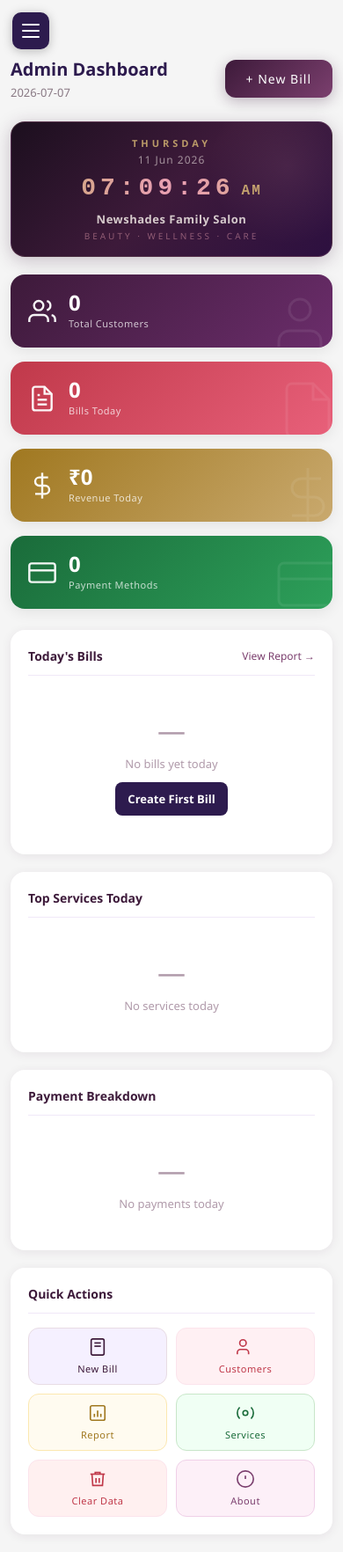
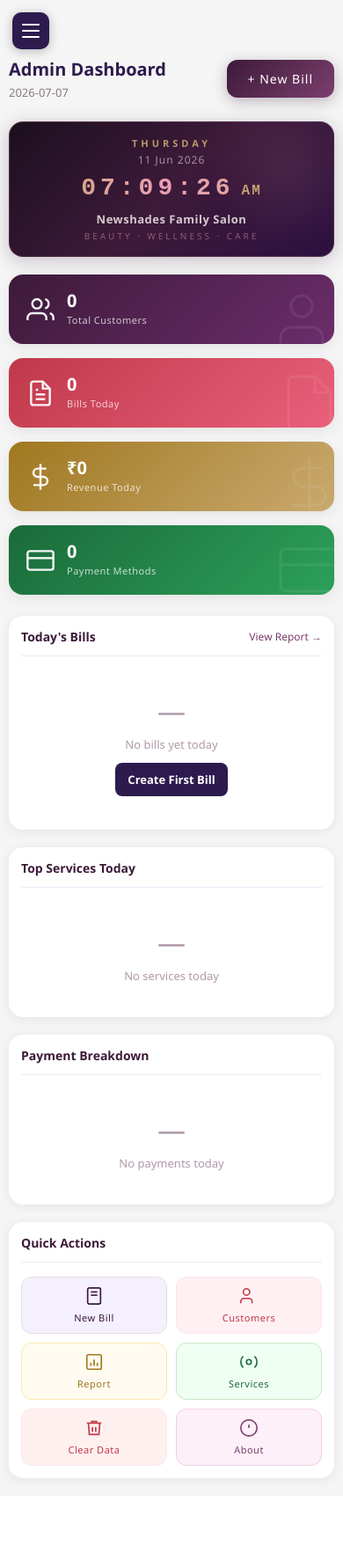
Before and after one commit to 2400031255/newshade-billing, a Flask app: page / in a window 390 px wide. Shown: the whole page at 88% size. After the commit the page ends 1688 px from the top, so only its background shows below. Run offline with Flask 3, Linux system fonts and the light colour scheme; the visitor is signed in with stand-in values (Sample User, id 1); data that the repository does not hold is empty.

Commit message:
Fix: full responsive layout for mobile, tablet, iPad and laptop

```diff
--- a/static/style.css
+++ b/static/style.css
@@ -137,6 +137,25 @@ nav a:hover, nav a.active { background: #4a2d7a; color: #fff; border-left: 3px s
   z-index: 999;
 }
 
+/* ── Tablet (769px – 1024px) ───────────────────────────────────────────────── */
+@media (min-width: 769px) and (max-width: 1024px) {
+  .sidebar { width: 200px; }
+  .content { margin-left: 200px; padding: 24px 20px; }
+  .dash-stats { grid-template-columns: repeat(2,1fr) !important; }
+  .dash-grid { grid-template-columns: 1fr !important; }
+  .live-clock-widget { display: none; }
+  .dash-header { flex-wrap: wrap; gap: 10px; }
+  .stats-grid { grid-template-columns: repeat(2,1fr); }
+  .svc-grid { grid-template-columns: repeat(3,1fr) !important; }
+  .quick-grid { grid-template-columns: repeat(4,1fr) !important; }
+  .nb-row { grid-template-columns: 1fr 1fr; }
+  .thermal-receipt { width: 320px; }
+  .bs-grid { grid-template-columns: 1fr 1fr; }
+  .highlight-grid { grid-template-columns: repeat(4,1fr) !important; }
+  .values-grid { grid-template-columns: repeat(3,1fr) !important; }
+}
+
+/* ── Mobile (≤ 768px) ───────────────────────────────────────────────────────── */
 @media (max-width: 768px) {
   /* Show hamburger */
   .menu-toggle { display: flex; }
@@ -155,73 +174,88 @@ nav a:hover, nav a.active { background: #4a2d7a; color: #fff; border-left: 3px s
   .sidebar-overlay.open { display: block; }
 
   /* Content takes full width */
-  .content {
-    margin-left: 0;
-    padding: 70px 16px 24px;
-  }
+  .content { margin-left: 0; padding: 70px 14px 24px; }
 
   /* Page titles */
   .page-title { font-size: 20px; margin-bottom: 16px; }
   .page-header { flex-wrap: wrap; gap: 10px; }
 
-  /* Stats grid — 2 columns on phone */
+  /* Stats */
   .stats-grid { grid-template-columns: 1fr 1fr; gap: 12px; }
   .stat-value { font-size: 22px; }
+  .stat-card { padding: 16px; }
 
-  /* Tables — horizontal scroll */
-  .data-table { font-size: 13px; display: block; overflow-x: auto; white-space: nowrap; }
-  .data-table th, .data-table td { padding: 10px 12px; }
+  /* Tables */
+  .data-table { font-size: 12px; display: block; overflow-x: auto; white-space: nowrap; -webkit-overflow-scrolling: touch; }
+  .data-table th, .data-table td { padding: 9px 10px; }
 
   /* Forms */
-  .simple-form, .bill-form, .date-form { padding: 16px; }
-  .date-form { flex-direction: column; align-items: stretch; }
+  .simple-form, .bill-form, .date-form { padding: 14px; }
+  .date-form { flex-direction: column; align-items: stretch; max-width: 100%; }
+  .date-form input { margin-bottom: 0; }
   .nb-row { grid-template-columns: 1fr !important; }
 
-  /* Dashboard grid */
+  /* Dashboard */
   .dash-grid { grid-template-columns: 1fr !important; }
   .dash-right-col { gap: 14px; }
-  .dash-stats { grid-template-columns: 1fr 1fr !important; gap: 12px; }
+  .dash-stats { grid-template-columns: 1fr 1fr !important; gap: 10px; }
   .ds-value { font-size: 20px; }
+  .dash-header { flex-wrap: wrap; gap: 10px; }
+  .live-clock-widget { display: none; }
+  .btn-new-bill { padding: 10px 16px; font-size: 13px; }
 
   /* Bill receipt */
-  .receipt-actions { flex-wrap: wrap; gap: 8px; }
-  .btn-print, .btn-thermal, .btn-new { padding: 10px 16px; font-size: 13px; }
-  .thermal-receipt { width: 100% !important; max-width: 320px; }
+  .receipt-page { padding: 16px 10px; }
+  .receipt-actions { flex-wrap: wrap; gap: 8px; justify-content: center; }
+  .btn-print, .btn-thermal { padding: 10px 16px; font-size: 13px; }
+  .btn-new { padding: 10px 14px; font-size: 13px; }
+  .thermal-wrap { width: 100%; display: flex; justify-content: center; }
+  .thermal-receipt { width: 100% !important; max-width: 320px; font-size: 11px !important; }
 
-  /* Quick actions grid */
+  /* Services (new bill) */
+  .svc-grid { grid-template-columns: repeat(2,1fr) !important; }
+
+  /* Quick actions */
   .quick-grid { grid-template-columns: repeat(3,1fr) !important; gap: 8px; }
-  .quick-btn { padding: 10px 4px !important; }
-
-  /* Services grid */
-  .svc-grid { grid-template-columns: repeat(2, 1fr) !important; }
+  .quick-btn { padding: 10px 4px !important; font-size: 11px !important; }
 
   /* Buttons */
   .btn { padding: 10px 14px; font-size: 13px; }
-  .btn-new-bill { padding: 10px 16px; font-size: 13px; }
-
-  /* Live clock widget */
-  .live-clock-widget { display: none; }
-  .dash-header { flex-wrap: wrap; gap: 10px; }
 
   /* Profile */
-  .profile-form { padding: 20px 16px; }
+  .profile-form { padding: 18px 14px; }
 
-  /* Backup grid */
+  /* Backup */
   .bs-grid { grid-template-columns: 1fr !important; }
 
-  /* Revenue table */
+  /* Revenue */
   .grand-total-row td { font-size: 13px; }
 
-  /* Report summary */
+  /* Report */
   .report-summary { grid-template-columns: 1fr 1fr; max-width: 100%; }
+
+  /* About */
+  .highlight-grid { grid-template-columns: repeat(4,1fr) !important; }
+  .values-grid { grid-template-columns: 1fr !important; }
+  .mission-card { flex-direction: column !important; }
+  .mission-right { flex-direction: row !important; justify-content: center; }
+  .hero-title { font-size: 28px !important; }
+
+  /* Manage services */
+  .add-form { flex-direction: column !important; }
+  .sv-table-wrap { overflow-x: auto; -webkit-overflow-scrolling: touch; }
+  .ps-device-grid { grid-template-columns: 1fr !important; }
 }
 
+/* ── Small phones (≤ 400px) ─────────────────────────────────────────────────── */
 @media (max-width: 400px) {
   .dash-stats { grid-template-columns: 1fr !important; }
   .stats-grid { grid-template-columns: 1fr; }
   .svc-grid { grid-template-columns: 1fr !important; }
   .quick-grid { grid-template-columns: repeat(2,1fr) !important; }
-  .content { padding: 65px 12px 20px; }
+  .content { padding: 65px 10px 20px; }
+  .highlight-grid { grid-template-columns: repeat(2,1fr) !important; }
+  .thermal-receipt { font-size: 10px !important; }
 }
 
 @media print {
--- a/templates/dashboard.html
+++ b/templates/dashboard.html
@@ -254,7 +254,7 @@
   .ds-bg-icon svg { width:72px; height:72px; stroke:#fff; }
 
   /* Grid */
-  .dash-grid { display:grid; grid-template-columns:1fr 340px; gap:20px; }
+  .dash-grid { display:grid; grid-template-columns:1fr 320px; gap:20px; }
   .dash-right-col { display:flex; flex-direction:column; gap:20px; }
 
   /* Cards */
@@ -331,8 +331,16 @@
     to   { opacity:1; }
   }
 
-  @media(max-width:900px) {
+  @media(max-width:1024px) {
     .dash-grid { grid-template-columns:1fr; }
+    .dash-stats { grid-template-columns:repeat(2,1fr); }
+    .quick-grid { grid-template-columns:repeat(4,1fr); }
+  }
+  @media(max-width:600px) {
+    .dash-stats { grid-template-columns:1fr 1fr; }
+    .quick-grid { grid-template-columns:repeat(3,1fr); }
+    .dash-card { padding:14px; }
+    .ds-value { font-size:20px; }
   }
 </style>
 
```
